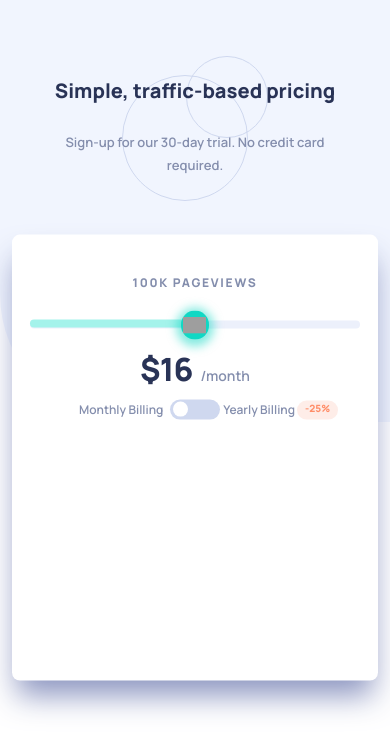
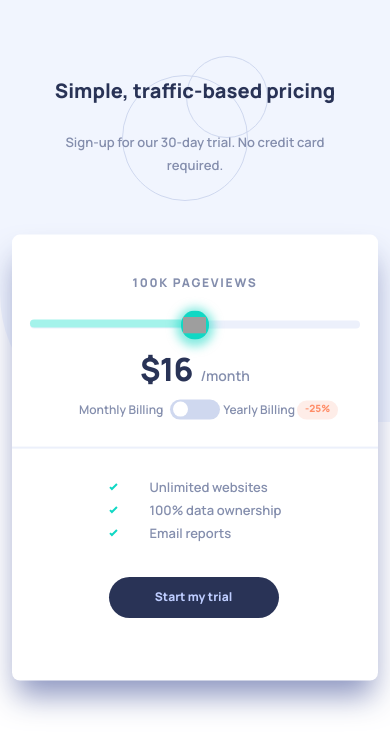
Before and after one commit to xevsur/Pricing-App, a React (Vite) app: page / in a window 390 px wide. Shown: the top 752 px of the page. Built offline with nearby package versions, Linux system fonts and the light colour scheme.

Commit message:
mobile version finished

```diff
--- a/src/App.css
+++ b/src/App.css
@@ -15,8 +15,9 @@ body {
   align-items: center;
   flex-direction: column;
   height: 100%;
+  min-height: 470px;
   overflow: visible;
-  margin-bottom: 5rem;
+  overflow: hidden;
 }
 
 .bgRectangle {
@@ -117,3 +118,59 @@ body {
   letter-spacing: -0.05rem;
   padding-right: 0.5rem;
 }
+
+.BorderLine {
+  position: absolute;
+  width: 100%;
+  height: 0.0925rem;
+  flex-shrink: 0;
+  background-color: #ecf0fb;
+  bottom: 14.5rem;
+}
+
+.Features {
+  width: auto;
+  display: flex;
+  justify-content: space-between;
+  flex-direction: column;
+  position: relative;
+  text-align: center;
+  bottom: 10rem;
+  z-index: 1;
+}
+
+.feature {
+  display: flex;
+  align-items: center;
+}
+
+.feature p {
+  margin: 0;
+  padding: 0;
+  padding-left: 2rem;
+}
+
+.ButtonDiv button {
+  display: flex;
+  align-items: center;
+  justify-content: center;
+  border-radius: 20.5px;
+  background-color: #293356;
+  height: 41px;
+  font-family: "Manrope";
+  width: 170px;
+  color: #becdff;
+  font-weight: 800;
+  font-size: 12px;
+  line-height: 16px;
+  text-align: center;
+  cursor: pointer;
+  border: 0px;
+  margin-top: 2rem;
+  -webkit-tap-highlight-color: transparent;
+  transition: transform 0.2s;
+}
+
+.ButtonDiv button:active {
+  transform: scale(1.05);
+}
--- a/src/App.tsx
+++ b/src/App.tsx
@@ -1,7 +1,7 @@
 import React, { useState } from "react";
 import "./App.css";
-import PriceSlider from "./components/PriceSlider";
-import CheckBox from "./components/CheckBox";
+import PriceSlider from "./components/PriceSlider/PriceSlider";
+import CheckBox from "./components/CheckBox/CheckBox";
 
 const calculatePrice = (sliderValue: number, isDiscounted: boolean): number => {
   let price = 0;
@@ -67,6 +67,24 @@ function App() {
           {isLeft ? "/month" : "/year"}
         </p>
         <CheckBox isLeft={isLeft} handleCheckbox={handleCheckbox} />
+        <div className="BorderLine"></div>
+      </div>
+      <div className="Features">
+        <div className="feature">
+          <img src="/images/icon-check.svg" alt="check" />
+          <p>Unlimited websites</p>
+        </div>
+        <div className="feature">
+          <img src="/images/icon-check.svg" alt="check" />
+          <p>100% data ownership</p>
+        </div>
+        <div className="feature">
+          <img src="/images/icon-check.svg" alt="check" />
+          <p>Email reports</p>
+        </div>
+        <div className="ButtonDiv">
+          <button>Start my trial</button>
+        </div>
       </div>
     </div>
   );
--- a/src/components/PriceSlider.css
+++ b/src/components/PriceSlider/PriceSlider.css
@@ -2,6 +2,7 @@
   position: absolute;
   width: 90%;
   top: 5rem;
+  -webkit-tap-highlight-color: transparent;
 }
 
 .range-slider {
```
Also changed, not shown: src/components/CheckBox/CheckBox.css (renamed from src/components/CheckBox.css), src/components/CheckBox/CheckBox.tsx (renamed from src/components/CheckBox.tsx), src/components/PriceSlider/PriceSlider.tsx (renamed from src/components/PriceSlider.tsx).
